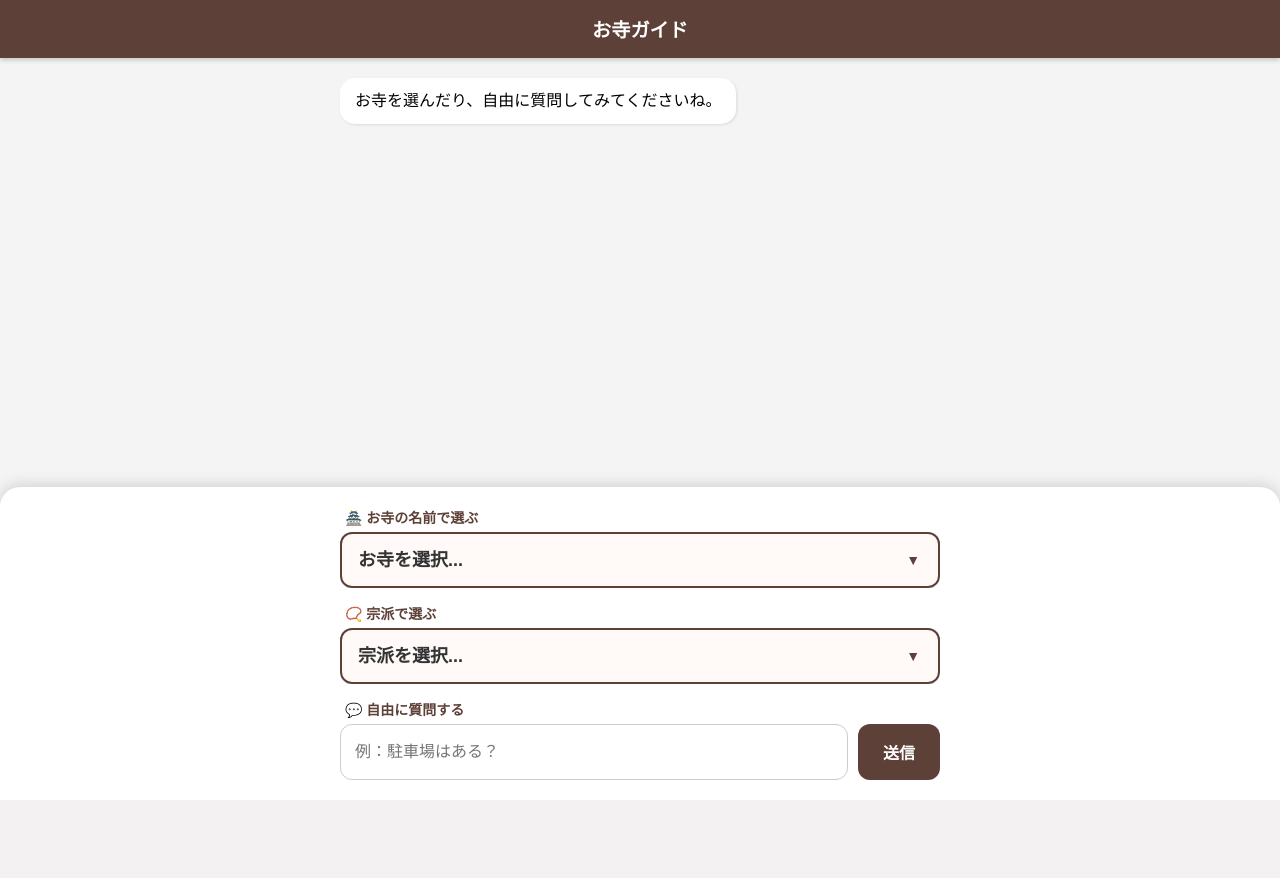
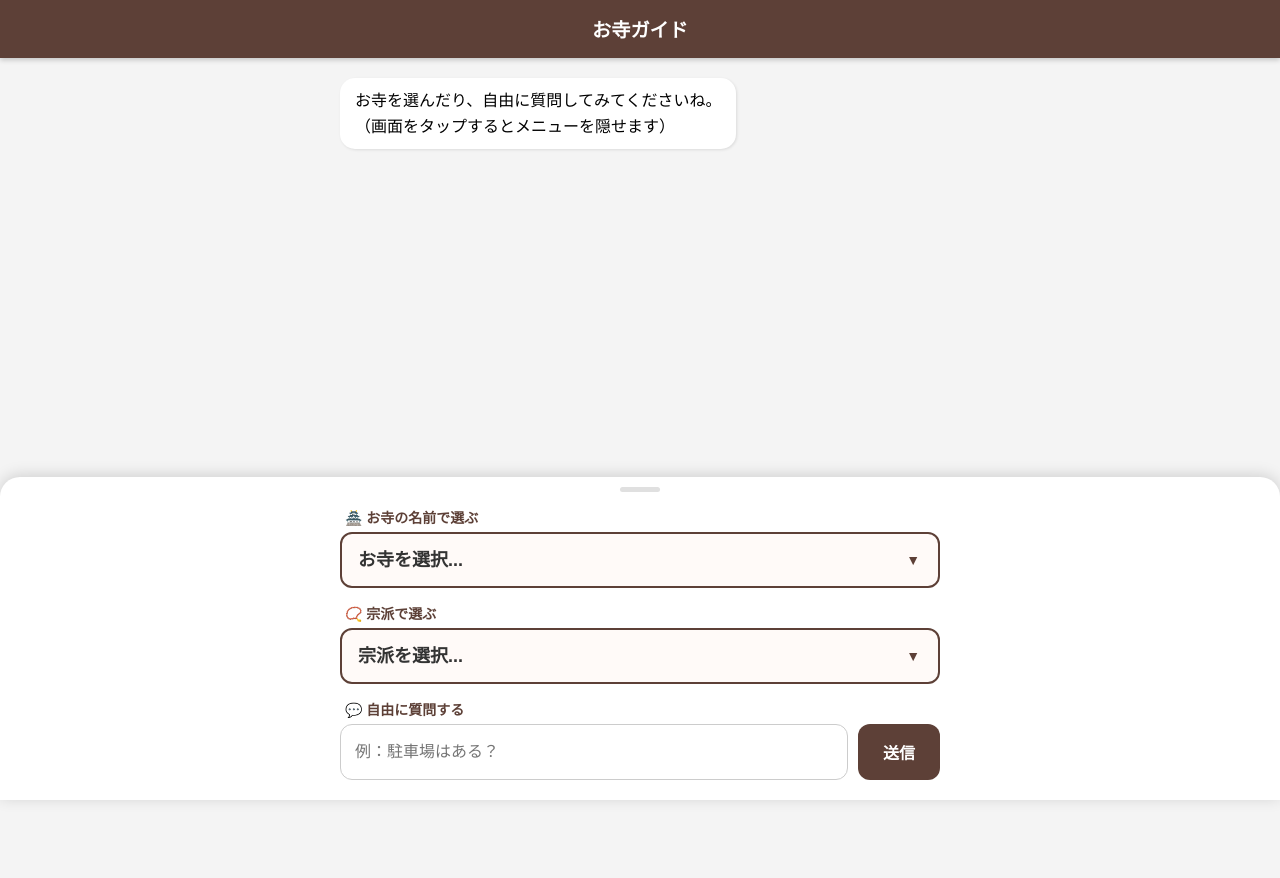
Before and after one commit to ligdoor/otera-ai, a Flask app: page / in a window 1280 px wide. Before the commit the page ends 800 px from the top, so only its background shows below. Run offline with Flask 3, Linux system fonts and the light colour scheme.

Commit message:
タップで表示と非表示追加

```diff
--- a/templates/index.html
+++ b/templates/index.html
@@ -4,29 +4,29 @@
     <meta charset="UTF-8">
     <meta name="viewport" content="width=device-width, initial-scale=1.0">
     <title>AI寺院案内</title>
-<style>
-        body { font-family: sans-serif; margin: 0; padding: 0; background-color: #f4f4f4; padding-bottom: 280px; /* 操作エリアが大きくなった分、余白を広げる */ }
+    <style>
+        body { font-family: sans-serif; margin: 0; padding: 0; background-color: #f4f4f4; padding-bottom: 300px; transition: padding-bottom 0.3s; }
 
         /* ヘッダー */
-        header { background-color: #5d4037; color: white; padding: 15px; text-align: center; box-shadow: 0 2px 5px rgba(0,0,0,0.2); }
+        header { background-color: #5d4037; color: white; padding: 15px; text-align: center; box-shadow: 0 2px 5px rgba(0,0,0,0.2); position: sticky; top: 0; z-index: 500;}
         h1 { margin: 0; font-size: 1.2rem; }
 
         /* チャット画面 */
         #chat-window {
             max-width: 600px; margin: 10px auto;
             padding: 10px;
+            min-height: 60vh; /* タップしやすいように高さを確保 */
         }
         .message { margin-bottom: 15px; line-height: 1.6; }
         .user-message { text-align: right; }
         .user-message p { display: inline-block; background: #dcedc8; padding: 10px 15px; border-radius: 15px; margin: 0; box-shadow: 1px 1px 3px rgba(0,0,0,0.1); text-align: left;}
         .ai-message { text-align: left; }
         .ai-message p { display: inline-block; background: #fff; padding: 10px 15px; border-radius: 15px; margin: 0; box-shadow: 1px 1px 3px rgba(0,0,0,0.1); }
-        /* リンクの色調整 */
         .ai-message a { color: #007bff; font-weight: bold; }
 
         /* カードデザイン */
         .temple-card {
-            border: 1px solid #ddd; padding: 15px; /* カードも少しタップしやすく */
+            border: 1px solid #ddd; padding: 15px;
             margin-top: 10px; border-radius: 10px;
             background-color: #fff; cursor: pointer; position: relative;
             box-shadow: 0 2px 4px rgba(0,0,0,0.05);
@@ -39,53 +39,70 @@
         /* 操作エリア（画面下固定） */
         .control-area {
             position: fixed; bottom: 0; left: 0; width: 100%;
-            background: #fff; padding: 20px 15px; /* 余白を広めに */
+            background: #fff; padding: 20px 15px;
             box-shadow: 0 -2px 15px rgba(0,0,0,0.15);
             border-top-left-radius: 20px; border-top-right-radius: 20px;
             box-sizing: border-box; z-index: 1000;
+            transition: transform 0.3s ease-in-out; /* スライドのアニメーション */
+        }
+
+        /* 隠す時のクラス（画面下にスライドさせる） */
+        .control-area.minimized {
+            transform: translateY(110%); /* 画面外へ移動 */
+        }
+
+        /* メニュー再表示ボタン（普段は隠しておく） */
+        #show-menu-btn {
+            position: fixed; bottom: 20px; right: 20px;
+            background-color: #5d4037; color: white;
+            width: 60px; height: 60px; border-radius: 50%;
+            border: none; box-shadow: 0 4px 10px rgba(0,0,0,0.3);
+            font-size: 24px; cursor: pointer; z-index: 900;
+            display: flex; justify-content: center; align-items: center;
+            opacity: 0; pointer-events: none; transition: opacity 0.3s;
+        }
+        /* メニューが隠れた時だけ表示する */
+        #show-menu-btn.visible {
+            opacity: 1; pointer-events: auto;
         }
 
         .control-group {
             max-width: 600px; margin: 0 auto;
-            display: flex; flex-direction: column; gap: 15px; /* ボタン同士の間隔を広げる */
+            display: flex; flex-direction: column; gap: 15px;
         }
 
-        /* ドロップダウンのデザイン強化 */
+        /* ドロップダウン */
         .custom-select-wrapper { position: relative; }
-
         select {
-            width: 100%;
-            padding: 14px 16px; /* 中の余白をたっぷり取る */
-            font-size: 18px;    /* 文字を大きく */
-            height: 56px;       /* 指で押しやすい高さ(最低44px以上推奨) */
+            width: 100%; padding: 14px 16px; font-size: 18px; height: 56px;
             border: 2px solid #5d4037; border-radius: 12px;
-            background-color: #fffaf8; /* 薄い色をつけてボタン感を出す */
-            color: #333; font-weight: bold;
+            background-color: #fffaf8; color: #333; font-weight: bold;
             appearance: none; cursor: pointer;
         }
-        /* 矢印アイコンも大きく */
         .custom-select-wrapper::after {
             content: "▼"; font-size: 14px; color: #5d4037;
             position: absolute; right: 20px; top: 50%; transform: translateY(-50%); pointer-events: none;
         }
-
-        /* ラベルも読みやすく */
         .label-text { font-size: 14px; color: #5d4037; font-weight: bold; margin-bottom: 5px; display: block; margin-left: 5px;}
 
         /* 自由入力エリア */
         .text-input-wrapper { display: flex; gap: 10px; margin-top: 5px; }
-
         input[type="text"] {
             flex-grow: 1; padding: 14px; font-size: 16px; height: 56px; box-sizing: border-box;
             border: 1px solid #ccc; border-radius: 12px;
         }
-
         button.send-btn {
-            padding: 0 25px; height: 56px; /* 入力欄と同じ高さに */
+            padding: 0 25px; height: 56px;
             background-color: #5d4037; color: white; border: none; border-radius: 12px;
             font-weight: bold; font-size: 16px; cursor: pointer; white-space: nowrap;
         }
         button.send-btn:active { background-color: #3e2723; }
+
+        /* 閉じるためのハンドル（デザインのみ） */
+        .close-handle {
+            width: 40px; height: 5px; background-color: #e0e0e0; border-radius: 5px;
+            margin: -10px auto 15px auto;
+        }
 
     </style>
 </head>
@@ -95,12 +112,19 @@
     <h1>お寺ガイド</h1>
 </header>
 
-<div id="chat-window">
-    <div class="message ai-message"><p>お寺を選んだり、自由に質問してみてくださいね。</p></div>
+<!-- チャットエリア全体をクリックできるようにする -->
+<div id="chat-window" onclick="hideMenu()">
+    <div class="message ai-message"><p>お寺を選んだり、自由に質問してみてくださいね。<br>（画面をタップするとメニューを隠せます）</p></div>
 </div>
 
+<!-- メニュー再表示ボタン -->
+<button id="show-menu-btn" onclick="showMenu()">🔍</button>
+
 <!-- 固定操作エリア -->
-<div class="control-area">
+<div class="control-area" id="control-area">
+    <!-- 装飾：閉じるハンドル -->
+    <div class="close-handle" onclick="hideMenu()"></div>
+
     <div class="control-group">
 
         <!-- 1. お寺リスト -->
@@ -137,6 +161,8 @@
 
 <script>
     const chatWindow = document.getElementById('chat-window');
+    const controlArea = document.getElementById('control-area');
+    const showMenuBtn = document.getElementById('show-menu-btn');
 
     // 初期データ読み込み
     window.onload = async function() {
@@ -165,21 +191,36 @@
         }
     };
 
+    // --- メニューの表示・非表示 ---
+    function hideMenu() {
+        controlArea.classList.add('minimized');
+        showMenuBtn.classList.add('visible');
+        document.body.style.paddingBottom = "80px"; // 余白を減らす
+    }
+
+    function showMenu() {
+        controlArea.classList.remove('minimized');
+        showMenuBtn.classList.remove('visible');
+        document.body.style.paddingBottom = "300px"; // 余白を戻す
+    }
+
     // --- お寺選択 ---
     function onTempleSelect() {
         const select = document.getElementById('temple-select');
         const name = select.value;
         if (!name) return;
         select.value = "";
+        hideMenu(); // 選択したらメニューを隠す
         sendChatRequest(name);
     }
 
-// --- 宗派選択 ---
+    // --- 宗派選択 ---
     async function onSectSelect() {
         const select = document.getElementById('sect-select');
         const sectName = select.value;
         if (!sectName) return;
         select.value = "";
+        hideMenu(); // 選択したらメニューを隠す
 
         addMessage(`【${sectName}】のお寺を探します`, 'user');
 
@@ -195,25 +236,18 @@
                 addMessage("その宗派のお寺は見つかりませんでした。", 'ai');
             } else {
                 let listHtml = `<p><b>${sectName}</b> のお寺一覧です。</p>`;
-
                 data.results.forEach(temple => {
-                    // 地図用のURLを作成
                     const mapUrl = `https://www.google.com/maps/search/?api=1&query=${encodeURIComponent(temple.address)}`;
-
                     listHtml += `
                     <div class="temple-card" onclick="tapTempleList('${temple.name}')">
                         <div class="card-name">${temple.name}</div>
                         <div class="card-addr">
                             ${temple.address}
-                            <!-- 地図ボタンを追加 (タップしても詳細画面に行かないよう stopPropagation を使う) -->
-                            <a href="${mapUrl}" target="_blank" onclick="event.stopPropagation()" style="margin-left:8px; color:#5d4037; font-weight:bold;">
-                                📍地図
-                            </a>
+                            <a href="${mapUrl}" target="_blank" onclick="event.stopPropagation()" style="margin-left:8px; color:#5d4037; font-weight:bold;">📍地図</a>
                         </div>
                         <div class="card-tap-hint">ᐳ</div>
                     </div>`;
                 });
-
                 const msgDiv = document.createElement('div');
                 msgDiv.className = 'message ai-message';
                 msgDiv.innerHTML = listHtml;
@@ -224,8 +258,10 @@
             addMessage("エラーが発生しました。", 'ai');
         }
     }
+
     // --- リストタップ ---
     function tapTempleList(name) {
+        hideMenu(); // タップしたらメニューを隠す
         sendChatRequest(name);
     }
 
@@ -234,14 +270,14 @@
         const input = document.getElementById('free-input');
         const text = input.value;
         if (text.trim() === '') return;
-        input.value = ''; // 入力欄を空にする
+        input.value = '';
+        hideMenu(); // 送信したらメニューを隠す
         sendChatRequest(text);
     }
 
     // --- AIへの問い合わせ ---
     async function sendChatRequest(text) {
         addMessage(text, 'user');
-
         const loadingId = addMessage("考え中...", 'ai', true);
 
         try {
@@ -264,13 +300,16 @@
         const div = document.createElement('div');
         div.className = `message ${sender}-message`;
         if (isLoading) div.id = `msg-${Date.now()}`;
-
         const p = document.createElement('p');
         p.innerHTML = text.replace(/\n/g, '<br>');
-
         div.appendChild(p);
         chatWindow.appendChild(div);
-        window.scrollTo(0, document.body.scrollHeight);
+
+        // メニューが出ている場合と隠れている場合でスクロール位置を調整
+        setTimeout(() => {
+             window.scrollTo(0, document.body.scrollHeight);
+        }, 100);
+
         return div.id;
     }
 </script>
```
